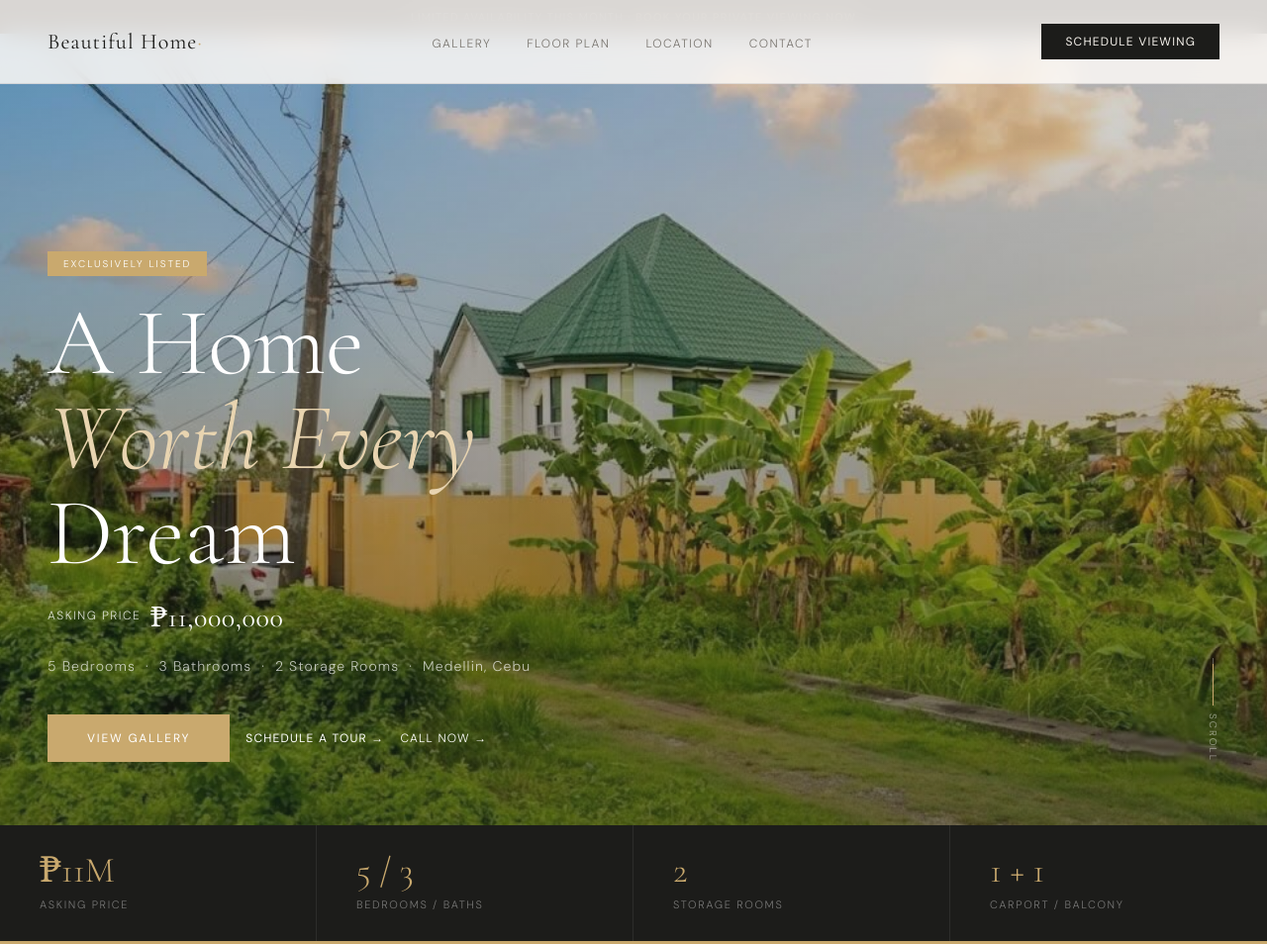
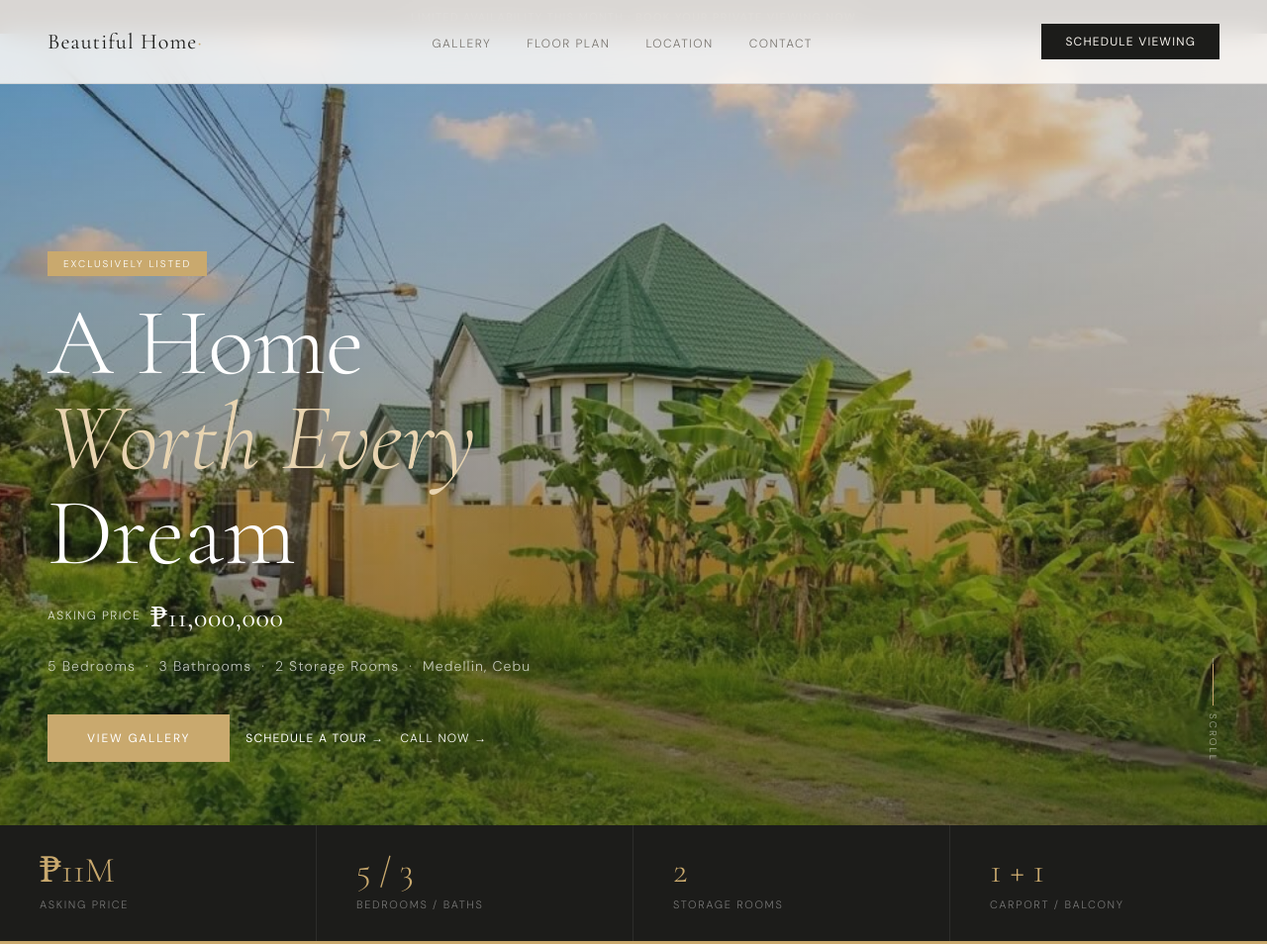
Before and after one commit to kenjaxx/house-selling-site, a plain HTML site: page index.html in a window 1280 px wide. Shown: the top 954 px of the page at 99% size. Drawn offline with nearby package versions, Linux system fonts and the light colour scheme.

Commit message:
Update index.html

```diff
--- a/index.html
+++ b/index.html
@@ -90,7 +90,7 @@
   .hero-bg {
     position: absolute; inset: 0;
     background: linear-gradient(to bottom, rgba(28,28,26,0.15) 0%, rgba(28,28,26,0.55) 100%),
-      url('images/house.jpg') center/cover no-repeat;
+      url('images/house.jpg') top center/cover no-repeat;
     transform: scale(1.05);
     transition: transform 8s ease;
   }
```
